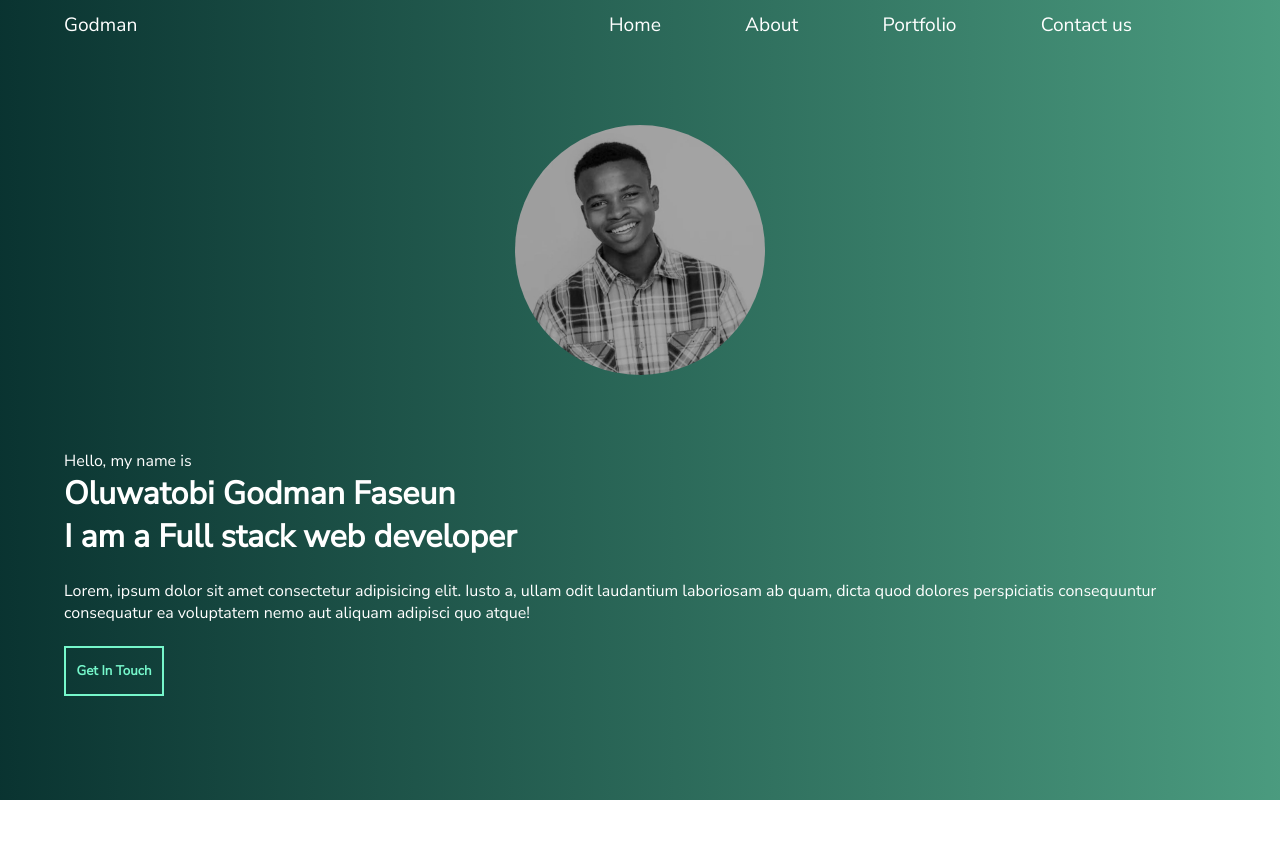
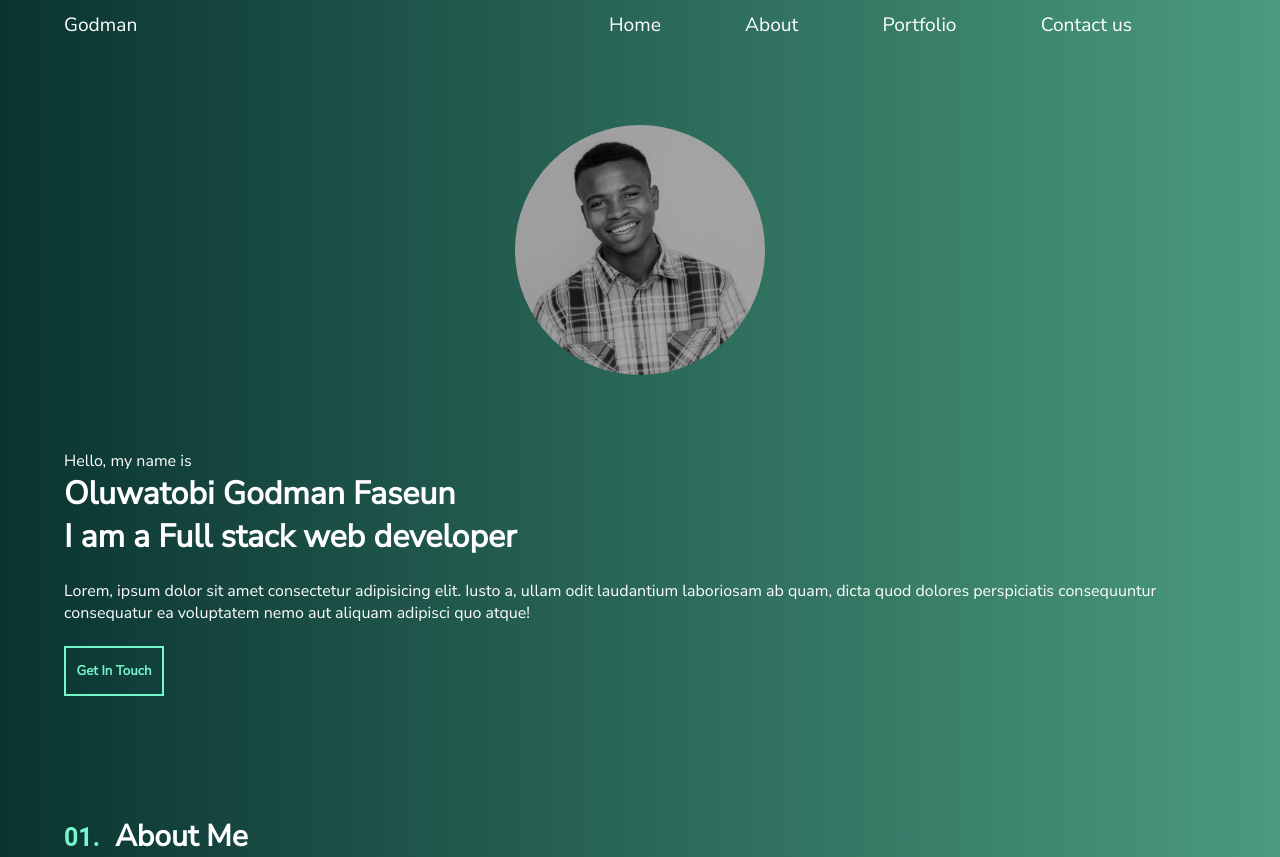
Before and after one commit to godman-codes/portfolio, a React (Create React App) app: page / in a window 1280 px wide. Before the commit the page ends 800 px from the top, so only its background shows below. Built offline with nearby package versions, Linux system fonts and the light colour scheme.

Commit message:
created a components for subtopic headers

```diff
--- a/src/components/Home.js
+++ b/src/components/Home.js
@@ -3,6 +3,7 @@ import Navbar from "./Navbar";
 import ProfilePicture from "./ProfilePicture";
 import Profile from "../images/profile2.jpg";
 import Infobar from "./Infobar";
+import Subtopic from "./Subtopic";
 
 const Home = () => {
    return (
@@ -10,6 +11,7 @@ const Home = () => {
          <Navbar />
          <ProfilePicture image={Profile} />
          <Infobar />
+         <Subtopic index="01" subTopic="About Me" />
       </>
    );
 };
--- a/src/components/Infobar/Infobar.styles.js
+++ b/src/components/Infobar/Infobar.styles.js
@@ -1,6 +1,8 @@
 import styled from "styled-components";
 
-export const Wrapper = styled.div``;
+export const Wrapper = styled.div`
+   padding-bottom: 100px;
+`;
 export const Content = styled.div`
    button {
       border: 2px solid #76f7cb;
--- /dev/null
+++ b/src/components/Subtopic/Subtopic.styles.js
@@ -0,0 +1,15 @@
+import styled from "styled-components";
+
+export const Content = styled.div`
+   height: 40px;
+   padding: 20px 0;
+   h1 {
+      font-size: 30px;
+   }
+   span {
+      color: #76f7cb;
+      font-size: 25px;
+      font-family: "Roboto", sans-serif;
+      padding-right: 15px;
+   }
+`;
--- /dev/null
+++ b/src/components/Subtopic/index.js
@@ -0,0 +1,14 @@
+import React from "react";
+import { Content } from "./Subtopic.styles";
+
+const Subtopic = ({ index, subTopic }) => {
+   return (
+      <Content>
+         <h1>
+            <span>{index}.</span>
+            {subTopic}
+         </h1>
+      </Content>
+   );
+};
+export default Subtopic;
```
Also changed, not shown: src/components/infobar2/index.js (added), src/components/infobar2/infobar2.styles.js (added).
